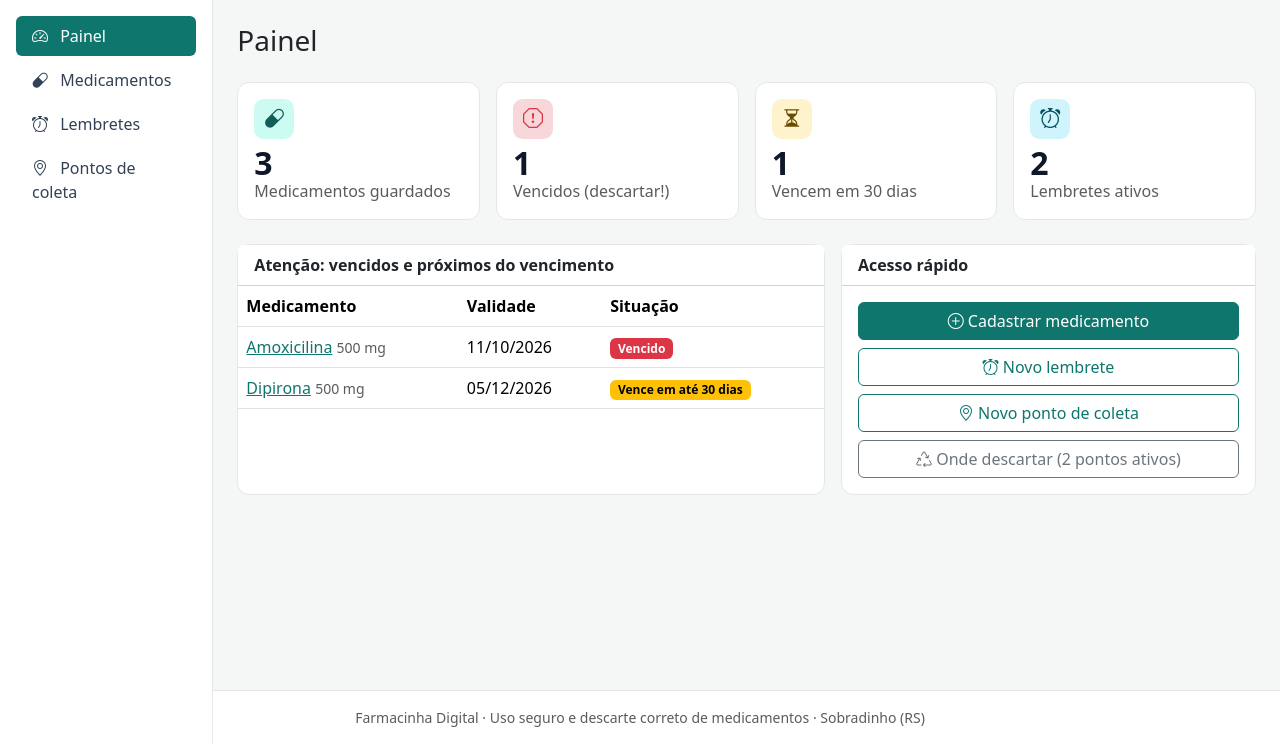
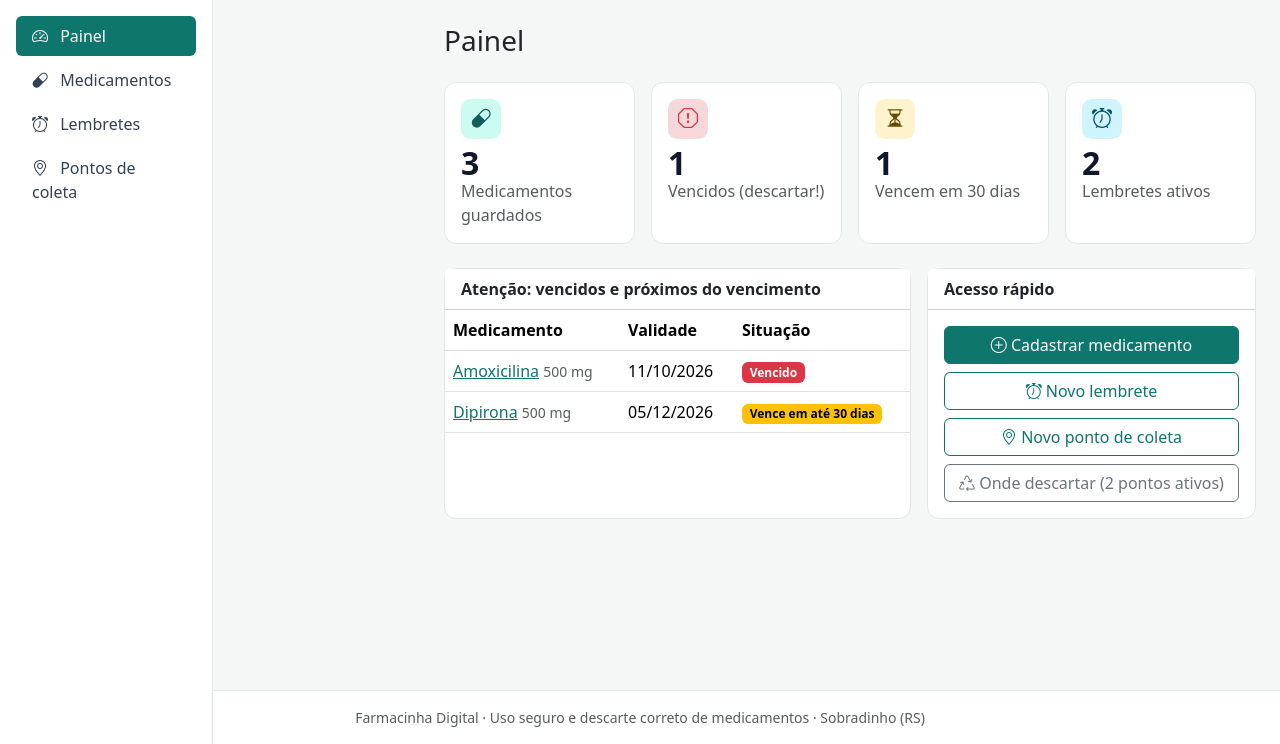
Before and after one commit to douglasarnt/farmacinha-digital, a Node server app: page / in a window 1280 px wide. Shown: the part 56-800 px from the top of the page. Run offline with Node 20, Linux system fonts and the light colour scheme; data comes from the database, SQL or seed files in the repository; some libraries are stand-ins or nearby versions.

Commit message:
Adjust padding for container on large screens
Add media query for larger screens to adjust padding.

```diff
--- a/public/css/style.css
+++ b/public/css/style.css
@@ -19,6 +19,13 @@ a { color: var(--brand); }
 .nav-pills .nav-link i { margin-right: .5rem; }
 
 body > .container-fluid { flex: 1; }
+@media (min-width: 992px) {
+  body > .container-fluid {
+    padding-left: 260px;
+  }
+}
+.rodape { border-top: 1px solid #e3e8e7; background: #fff; }
+
 .rodape { border-top: 1px solid #e3e8e7; background: #fff; }
 
 /* Cartões do painel */
```
